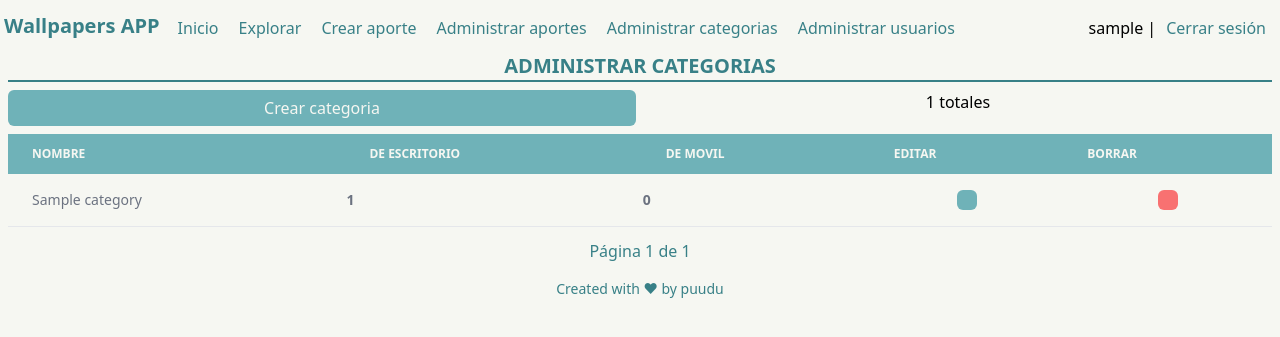
After one commit to puudu/django-wallpapers, a Django app: page /admin-wallpapers/categories in a window 1280 px wide. The commit adds this page. Shown: the top 337 px of the page. Run offline with Django 5.2, Linux system fonts and the light colour scheme; a user stored in the database is signed in; tables that the repository leaves empty hold one stand-in row (values such as "Sample post"); lists and menus that the app fills with data are empty; some libraries are stand-ins or nearby versions.

Commit message:
edit contributions, admin categorias/users

```diff
--- /dev/null
+++ b/wallpapers_project/wallpapers_admin/templates/categories/categories.html
@@ -0,0 +1,71 @@
+{% extends "main/base.html" %} {% block title %} Administrar categorias {% endblock %} {% block content %}
+<div class="m-2">
+    <h1 class="text-center text-xl font-bold uppercase text-custom-dark-cyan-2 border-custom-dark-cyan-2 border-b-2">Administrar categorias</h1>
+    <div class="grid gap-2 grid-cols-2 my-2">
+        <a  class="text-center bg-custom-dark-cyan-1 text-custom-white p-1.5 rounded-md hover:bg-custom-cyan" href="{% url 'category_create' %}"><i class="fa-solid fa-plus"></i> Crear categoria</a>
+        <h3 class="text-center"><i class="fa-solid fa-database"></i> {{ total_count }} totales</h3>
+    </div>
+    <table class="w-full text-sm text-left rtl:text-right text-gray-500 ">
+        <thead class="text-xs text-custom-white uppercase bg-custom-dark-cyan-1 rounded-lg">
+            <tr>
+                <th scope="col" class="px-6 py-3">Nombre</th>
+                <th scope="col" class="px-6 py-3">de escritorio</th>
+                <th scope="col" class="px-6 py-3">de movil</th>
+                <th scope="col" class="px-6 py-3">editar</th>
+                <th scope="col" class="px-6 py-3">borrar</th>
+            </tr>
+        </thead>
+        <tbody>
+        {% for category in categories %}
+            <tr class="border-b">
+                <th scope="row" class="px-6 py-4 font-medium whitespace-nowrap">{{category.name}}</th>
+                <th>{{category.wallpaper_desktop_count}}</th>
+                <th>{{category.wallpaper_mobile_count}}</th>
+                <th>
+                    <div class="flex justify-center">
+                            <a class="rounded-md bg-custom-dark-cyan-1 text-custom-white p-2.5 hover:bg-custom-cyan" type="submit" href="{% url 'category_edit' id=category.pk %}"><i class="fa-solid fa-pen-to-square"></i></a>
+                    </div>
+                </th>
+                <th>
+                    <div class="flex justify-center">
+                            <a class="rounded-md bg-red-400 text-custom-white p-2.5 hover:bg-red-200" type="submit" href="{% url 'category_delete' id=category.pk %}"><i class="fa-solid fa-trash"></i></a>
+                    </div>
+                </th>
+            </tr>
+            {% endfor %}
+        </tbody>
+    </table>
+
+    <div class="my-3 flex justify-center">
+        {% if categories.has_previous %}
+        <a
+            class="mx-2 flex h-8 w-8 items-center justify-center rounded-full text-custom-dark-cyan-2 hover:bg-custom-cyan"
+            href="?page=1"
+            ><i class="fa-solid fa-angles-left"></i
+        ></a>
+        <a
+            class="mx-2 flex h-8 w-8 items-center justify-center rounded-full text-custom-dark-cyan-2 hover:bg-custom-cyan"
+            href="?page={{ categories.previous_page_number }}"
+            ><i class="fa-solid fa-chevron-left"></i
+        ></a>
+        {% endif %}
+        <p
+            class="mx-2 flex items-center justify-center text-custom-dark-cyan-2"
+        >
+            Página {{ categories.number }} de {{ categories.paginator.num_pages }}
+        </p>
+        {% if categories.has_next %}
+        <a
+            class="mx-2 flex h-8 w-8 items-center justify-center rounded-full text-custom-dark-cyan-2 hover:bg-custom-cyan"
+            href="?page={{ categories.next_page_number }}"
+            ><i class="fa-solid fa-angle-right"></i
+        ></a>
+        <a
+            class="mx-2 flex h-8 w-8 items-center justify-center rounded-full text-custom-dark-cyan-2 hover:bg-custom-cyan"
+            href="?page={{ categories.paginator.num_pages }}"
+            ><i class="fa-solid fa-angles-right"></i
+        ></a>
+        {% endif %}
+    </div>
+</div>
+{% endblock %}
--- a/wallpapers_project/wallpapers_admin/templates/contributions.html
+++ b/wallpapers_project/wallpapers_admin/templates/contributions.html
@@ -17,6 +17,7 @@
                 <th scope="col" class="px-6 py-3">Categoria</th>
                 <th scope="col" class="px-6 py-3">Pantalla</th>
                 <th scope="col" class="px-6 py-3">Aprobación</th>
+                <th scope="col" class="px-6 py-3">Editar</th>
                 <th scope="col" class="px-6 py-3">Eliminar</th>
             </tr>
         </thead>
@@ -50,6 +51,11 @@
                         </form>
                     </div>
                     {% endif %}
+                </th>
+                <th>
+                    <div class="flex justify-center">
+                            <a class="rounded-md bg-custom-dark-cyan-1 text-custom-white p-2.5 hover:bg-custom-cyan" type="submit" href="/update_contribution/{{ wallpaper.id }}/"><i class="fa-solid fa-pen-to-square"></i></a>
+                    </div>
                 </th>
                 <th>
                     <div class="flex justify-center">
--- a/wallpapers_project/wallpapers_admin/urls.py
+++ b/wallpapers_project/wallpapers_admin/urls.py
@@ -3,5 +3,9 @@ from django.contrib.auth.views import LogoutView
 from . import views
 
 urlpatterns = [
-    path('contributions', views.contributions, name='contributions')
+    path('contributions', views.contributions, name='contributions'),
+    path('categories', views.categories, name='categories'),
+    path('categories/create/', views.category_create, name='category_create'),
+    path('categories/<int:id>/edit/', views.category_edit, name='category_edit'),
+    path('categories/<int:id>/delete/', views.category_delete, name='category_delete'),
 ]
--- a/wallpapers_project/wallpapers_admin/views.py
+++ b/wallpapers_project/wallpapers_admin/views.py
@@ -1,8 +1,11 @@
 from django.shortcuts import render, get_object_or_404, redirect
 from django.contrib.admin.views.decorators import staff_member_required
-from wallpapers_app.models import Wallpaper
+from wallpapers_app.models import Wallpaper, Category
+from wallpapers_app.forms import CategoryForm
 # Pagination
 from django.core.paginator import Paginator
+# Messages
+from django.contrib import messages
 
 @staff_member_required
 def contributions(request):
@@ -32,3 +35,54 @@ def contributions(request):
     wallpapers = p.get_page(page)
 
     return render(request, 'contributions.html', {'wallpapers': wallpapers, 'approved_count':approved_count, 'to_approve_count':to_approve_count, 'total_count':total_count})
+
+
+@staff_member_required
+def categories(request):
+    category_list = Category.objects.all().order_by('name')
+    total_count = category_list.count()
+
+    # Set up Pagination
+    p = Paginator(category_list, 15)
+    page = request.GET.get('page')
+    categories = p.get_page(page)
+
+    return render(request, 'categories/categories.html', {'categories': categories, 'total_count':total_count})
+
+
+@staff_member_required
+def category_create(request):
+    if request.method == "POST":
+        form = CategoryForm(request.POST)
+        if form.is_valid():
+            category = form.save(commit=False)
+            category.save()
+            messages.success(request, ('La categoria ha sido creada con exito.'))
+            return redirect('/admin-wallpapers/categories')
+    else:
+        form = CategoryForm()
+
+    return render(request, 'categories/categories-edit.html', {'form':form})
+
+@staff_member_required
+def category_edit(request, id):
+    category = get_object_or_404(Category, pk=id)
+    if request.method == "POST":
+        form = CategoryForm(request.POST, instance=category)
+        if form.is_valid():
+            category = form.save(commit=False)
+            category.save()
+            messages.success(request, ('La categoria ha sido modificada con exito.'))
+            return redirect('/admin-wallpapers/categories')
+    else:
+        form = CategoryForm(instance=category)
+
+    return render(request, 'categories/categories-edit.html', {'form':form})
+
+
+@staff_member_required
+def category_delete(request, id):
+    category = get_object_or_404(Category, pk=id)
+    category.delete()
+    messages.success(request, ('La categoria ha sido borrada con exito.'))
+    return redirect('/admin-wallpapers/categories')
--- a/wallpapers_project/wallpapers_app/models.py
+++ b/wallpapers_project/wallpapers_app/models.py
@@ -1,7 +1,8 @@
 from django.db import models
-from django.utils import timezone
+from django.dispatch import receiver
 from django.contrib.auth.models import User
 from PIL import Image
+from django.db.models.signals import pre_delete
 
 class Category (models.Model):
     name = models.CharField(max_length=20, unique=True)
@@ -48,8 +49,16 @@ class Wallpaper (models.Model):
         else:
             return "N/A"
 
+    def delete(self, *args, **kwargs):
+        self.img.delete()
+        super().delete(*args, **kwargs)
+
     def __str__(self):
         return self.title
+
+@receiver(pre_delete, sender=Wallpaper)
+def delete_wallpaper_image(sender, instance, **kwargs):
+    instance.img.delete()
 
 class Comment(models.Model):
     wallpaper = models.ForeignKey(Wallpaper, on_delete=models.CASCADE)
--- a/wallpapers_project/wallpapers_app/templates/main/base.html
+++ b/wallpapers_project/wallpapers_app/templates/main/base.html
@@ -33,21 +33,21 @@
                     <li>
                         <a
                             class="text-custom-dark-cyan-2 hover:bg-custom-dark-cyan-2 hover:text-custom-white mx-1 rounded-sm p-1.5"
-                            href="/home"
+                            href="{% url 'home' %}"
                             >Inicio</a
                         >
                     </li>
                     <li>
                         <a
                             class="text-custom-dark-cyan-2 hover:bg-custom-dark-cyan-2 hover:text-custom-white mx-1 rounded-sm p-1.5"
-                            href="/wallpaper-list/desktop"
+                            href="{% url 'wallpaper_list' %}"
                             >Explorar</a
                         >
                     </li>
                     <li>
                         <a
                             class="text-custom-dark-cyan-2 hover:bg-custom-dark-cyan-2 hover:text-custom-white mx-1 rounded-sm p-1.5"
-                            href="/create-contribution"
+                            href="{% url 'create_contribution' %}"
                             >Crear aporte</a
                         >
                     </li>
@@ -55,8 +55,24 @@
                     <li>
                         <a
                             class="text-custom-dark-cyan-2 hover:bg-custom-dark-cyan-2 hover:text-custom-white mx-1 rounded-sm p-1.5"
-                            href="/admin-wallpapers/contributions"
+                            href="{% url 'contributions' %}"
                             >Administrar aportes
+                        </a>
+                    </li>
+                    <li>
+                        <a
+                            class="text-custom-dark-cyan-2 hover:bg-custom-dark-cyan-2 hover:text-custom-white mx-1 rounded-sm p-1.5"
+                            href="{% url 'categories' %}"
+                            >Administrar categorias
+                        </a>
+                    </li>
+                    {% endif %}
+                    {% if user.is_superuser %}
+                    <li>
+                        <a
+                            class="text-custom-dark-cyan-2 hover:bg-custom-dark-cyan-2 hover:text-custom-white mx-1 rounded-sm p-1.5"
+                            href="/admin"
+                            >Administrar usuarios
                         </a>
                     </li>
                     {% endif %}
@@ -81,7 +97,7 @@
                     {% else %}
                     <li>
                         <a
-                            href="/login"
+                            href="{% url 'login' %}"
                             class="text-custom-dark-cyan-2 hover:bg-custom-dark-cyan-2 hover:text-custom-white mx-1 rounded-md p-1.5"
                             >Iniciar sesión</a
                         >
--- a/wallpapers_project/wallpapers_app/urls.py
+++ b/wallpapers_project/wallpapers_app/urls.py
@@ -7,7 +7,8 @@ urlpatterns = [
     path('home', views.home, name='home'),
     path('sign-up', views.sign_up, name='sign-up'),
     path('create-contribution', views.create_contribution, name='create_contribution'),
-    path('create_comment/<int:post_id>/', views.create_comment, name='create_comment'),
+    path('update_contribution/<int:id>/', views.update_contribution, name='update_contribution'),
+    path('create_comment/<int:id>/', views.create_comment, name='create_comment'),
     path('wallpaper-list/desktop', views.wallpaper_list, name="wallpaper_list"),
     path('wallpaper-list/mobile', views.wallpaper_list_mobile, name="wallpaper_list_mobile"),
     path('wallpaper-list/desktop/search', views.wallpaper_list_search, name="wallpaper_list_search"),
```
Also changed, not shown: wallpapers_project/static/css/output.css (+39 -140 lines), wallpapers_project/wallpapers_admin/templates/categories/categories-edit.html (added, +17 -0 lines), wallpapers_project/wallpapers_app/forms.py (+26 -1 lines), wallpapers_project/wallpapers_app/templates/forms/update_contribution.html (added, +18 -0 lines), wallpapers_project/wallpapers_app/views.py (+21 -3 lines), wallpapers_project/wallpapers_app/templates/forms/create_contribution.html (renamed from wallpapers_project/wallpapers_app/templates/main/create_contribution.html).
